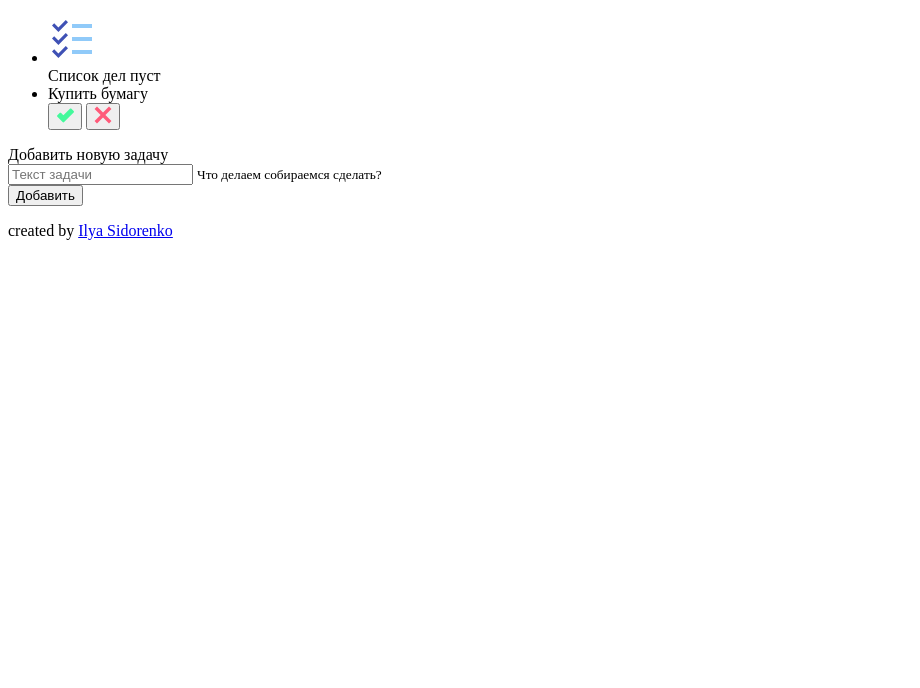
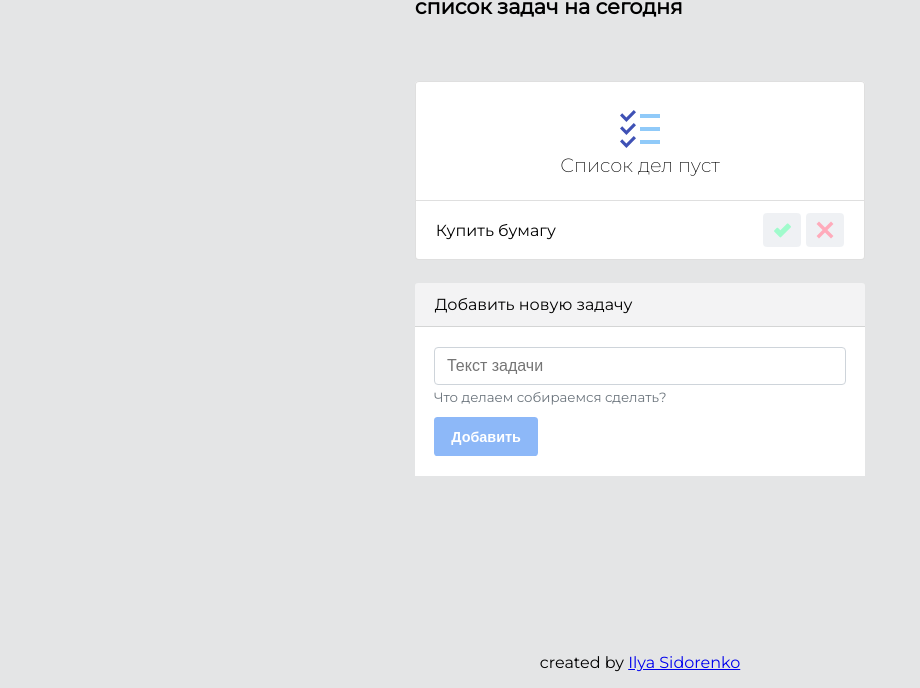
Before and after one commit to Vylich/ToDo-App-Js, a plain HTML site: page index.html in a window 1280 px wide. Shown: the part 112-800 px from the top of the page, without its empty margins (0-920 px from the left). Drawn offline with Linux system fonts and the light colour scheme.

Commit message:
Стили css

```diff
--- a/css/style.css
+++ b/css/style.css
@@ -0,0 +1,190 @@
+html {
+  height: 100vh;
+}
+
+.page {
+  font-family: 'Montserrat', sans-serif;
+  background-color: #e4e5e6;
+  display: flex;
+  flex-direction: column;
+  justify-content: space-between;
+  align-items: center;
+  margin: 0;
+  padding: 0;
+  font-size: 1rem;
+  height: 100%;
+}
+
+.card {
+  max-width: 500px;
+  margin-top: 3em;
+}
+
+.card__title {
+  font-weight: 200;
+  font-size: 3em;
+  margin: 0;
+}
+
+.card__description {
+  margin: 0;
+  font-size: 1.3em;
+  margin-bottom: 3em;
+}
+
+.card__tasks {
+  margin-bottom: 1.5em;
+
+}
+
+.tasks {
+  position: relative;
+  display: flex;
+  flex-direction: column;
+  background-color: #ffffff;
+  border-radius: 0.25rem;
+  background-clip: border-box;
+  margin-bottom: 1.5em;
+}
+
+.tasks > .tasks__item:last-child .tasks__wrapper:last-child {
+  border-bottom-right-radius: 0.25rem;
+  border-bottom-left-radius: 0.25rem;
+}
+
+.tasks > .tasks__item:first-child .tasks__wrapper:first-child {
+  border-bottom-right-radius: 0.25rem;
+  border-bottom-left-radius: 0.25rem;
+}
+
+.tasks__wrapper {
+  display: flex;
+  flex-direction: column;
+  padding-left: 0;
+  margin-bottom: 0;
+  margin-top: 0;
+}
+
+.tasks__wrapper--flush:last-child .tasks__item:last-child {
+  border-bottom-right-radius: 0.25rem;
+  border-bottom-left-radius: 0.25rem;
+}
+
+.tasks__wrapper--flush:first-child .tasks__item:first-child {
+  border-top-right-radius: 0.25rem;
+  border-top-left-radius: 0.25rem;
+}
+
+.list-group-flush .list-group-item {
+  border-right: 0;
+  border-left: 0;
+  border-radius: 0;
+}
+
+.tasks__item {
+  position: relative;
+  display: block;
+  padding: .75rem 1.25rem;
+  margin-bottom: -1px;
+  background-color: rgb(255, 255, 255);
+  border: 1px solid rgba(0,0,0,0.125);
+}
+
+.empty-list {
+  display: flex;
+  flex-direction: column;
+  justify-content: center;
+  align-items: center;
+  padding-top: 1em;
+  padding-bottom: 1em;
+}
+
+.empty-list__img {
+  margin-top: 0.4em;
+}
+
+.empty-list__title {
+  margin-bottom: 0.4em;
+  font-size: 1.2em;
+  font-weight: 200;
+}
+
+.task {
+  display: flex;
+  justify-content: space-between;
+  align-items: center;
+}
+
+.task__buttons {
+  display: flex;
+  column-gap: 5px;
+}
+
+.task__button {
+  border: none;
+  outline: none;
+  background-color: #e0e5ea;
+  cursor: pointer;
+  display: flex;
+  align-items: center;
+  justify-content: center;
+  padding: 8px 10px;
+  opacity: 0.5;
+  border-radius: 4px;
+  transition: 0.2s ease-in-out;
+}
+
+.task__button:hover {
+  opacity: 1;
+}
+
+.card-form__header {
+  padding: 0.75em 1.25em;
+  background-color: rgba(255, 255, 255, 0.541);
+  border-radius: calc(0.25em - 1px) calc(0.25em - 1px) 0 0;
+  border-bottom: 1px solid rgba(0, 0, 0, 0.125);
+  font-size: 1em;
+}
+
+.form {
+  display: flex;
+  flex-direction: column;
+  padding: 1.2em;
+  background-color: #ffffff;
+}
+
+.form__wrapper {
+  display: flex;
+  flex-direction: column;
+  margin-bottom: 0.8em;
+}
+
+.form__control {
+  display: block;
+  padding: 0.375em 0.75em;
+  font-size: 1em;
+  line-height: 1.5;
+  color: #495057;
+  background-color: #fff;
+  background-clip: padding-box;
+  border: 1px solid #ced4da;
+  border-radius: 0.25em;
+}
+
+.form__text {
+  color: #6c757d;
+  margin-top: 0.3em;
+}
+
+.form__button {
+  cursor: pointer;
+  align-self: start;
+  padding: 0.8em 1.2em;
+  border: none;
+  outline: none;
+  background-color: rgba(126, 175, 248, 0.877);
+  border-radius: 0.25em;
+  color: #ffffff;
+  font-size: 0.9em;
+  font-weight: 600;
+}
--- a/index.html
+++ b/index.html
@@ -5,6 +5,9 @@
   <meta http-equiv="X-UA-Compatible" content="IE=edge">
   <meta name="viewport" content="width=device-width, initial-scale=1.0">
   <title>ToDo App Js</title>
+  <link rel="preconnect" href="https://fonts.googleapis.com">
+  <link rel="preconnect" href="https://fonts.gstatic.com" crossorigin>
+  <link href="https://fonts.googleapis.com/css2?family=Montserrat:wght@200;400&display=swap" rel="stylesheet">
   <link rel="stylesheet" href="./css/style.css">
 </head>
 <body class="page">
@@ -29,10 +32,11 @@
           </div>
         </li>
       </ul>
+    </div>
     <div class="card-form">
       <div class="card-form__header">Добавить новую задачу</div>
       <div class="card-form__body">
-          <form id="form">
+        <form id="form" class="form">
           <div class="form__wrapper">
             <input type="text" class="form__control" id="taskInput" placeholder="Текст задачи" required>
             <small id="emailHelp" class="form__text">Что делаем собираемся сделать?</small>
@@ -45,7 +49,6 @@
   <div class="copyright">
     <p>created by <a href="https://github.com/Vylich">Ilya Sidorenko</a></p>
   </div>
-  </div>
   <script src="./js/main.js"></script>
 </body>
 </html>
```
Lines whose indentation alone changed are shown as unchanged.
